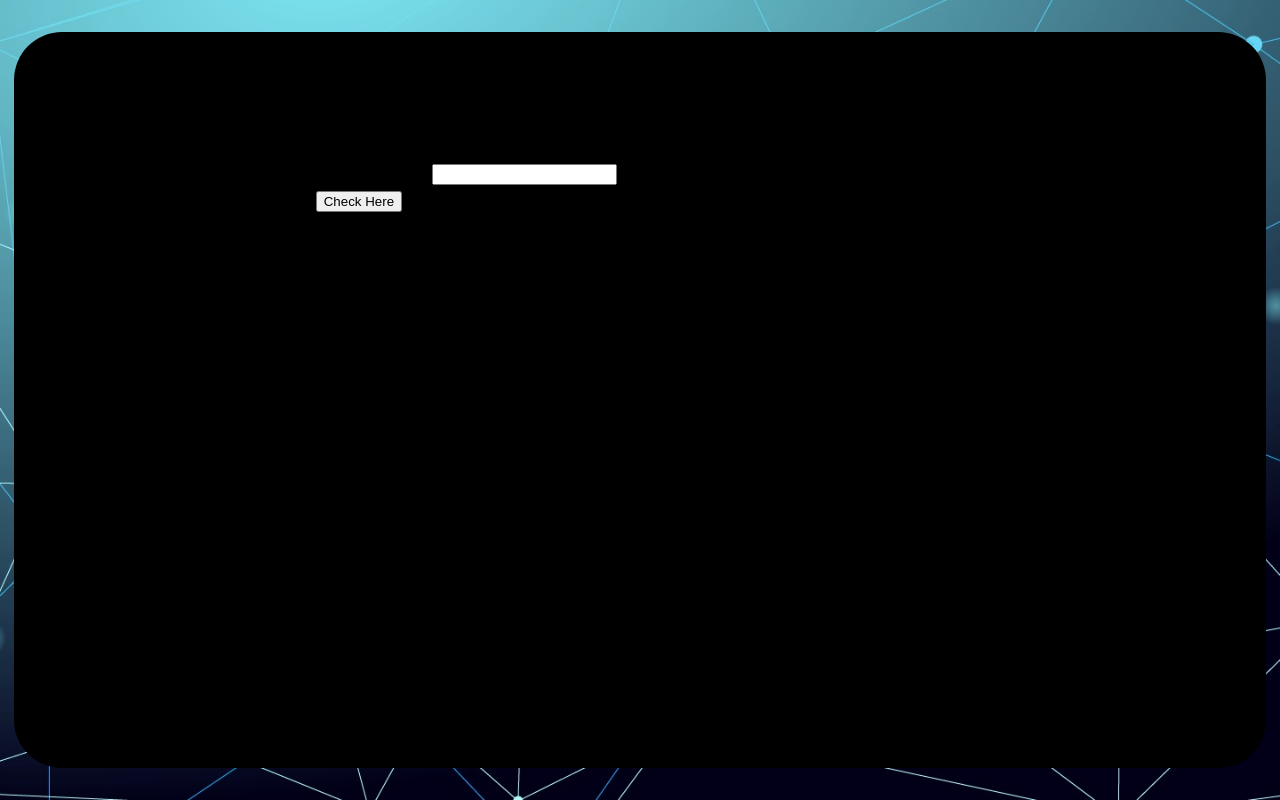
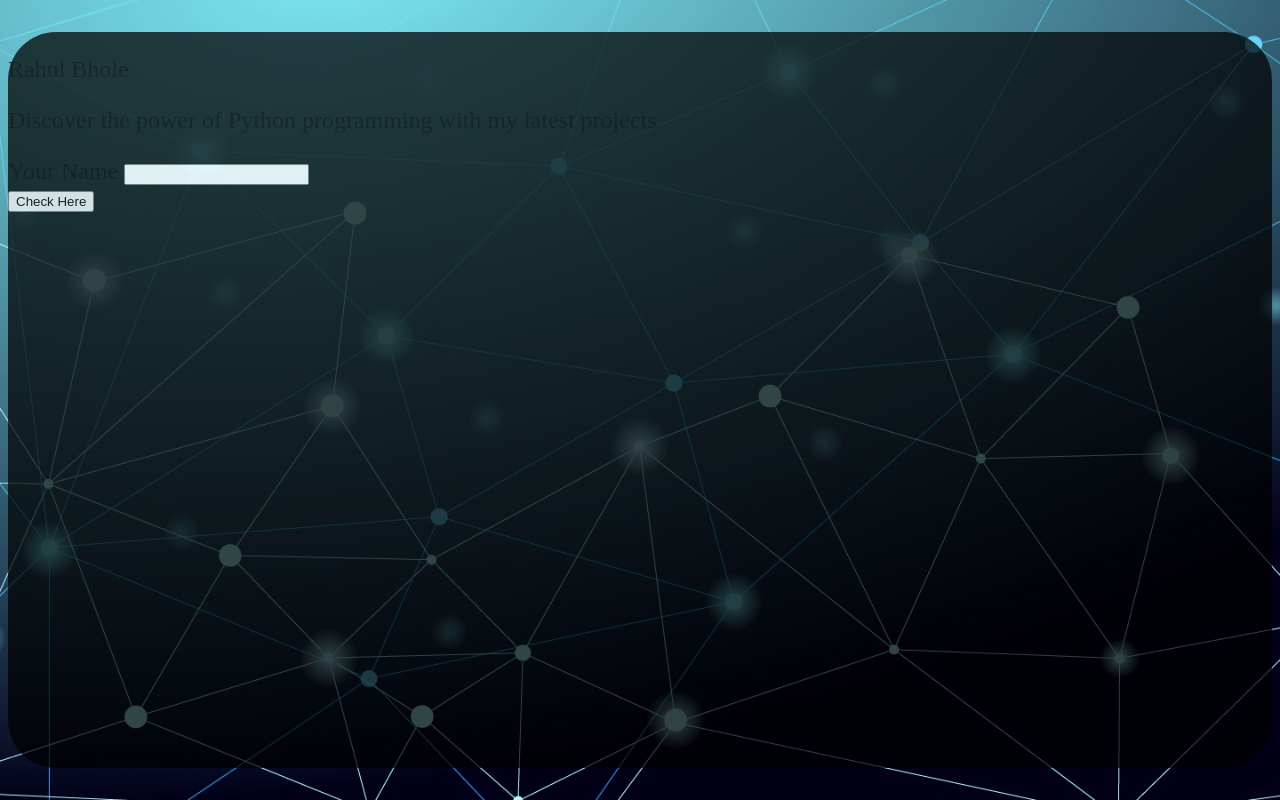
Before and after one commit to iamRahulB/flask-hello-world, a Flask app: page / in a window 1280 px wide. Run offline with Flask 2, Linux system fonts and the light colour scheme.

Commit message:
Update style.css

```diff
--- a/static/css/style.css
+++ b/static/css/style.css
@@ -12,19 +12,19 @@ body {
 	font-size:1rem;
 	  overflow: auto;
 
+
 }
 
 .container {
-  width: 99%;
+  width: 100%;
   border-radius: 2rem;
-  opacity: 1;
-  background-color: black;
-  position: relative;
+  opacity: 0.8;
+    background: linear-gradient(to bottom, rgba(0,0,0,0.9) 100%, rgba(0,0,0,0.6) 100%), transparent;
+
+
 	margin-top:1rem;
-	display:flex;
-	justify-content:center;
-height: 99%;
 	  min-height: 92vh;
+
 
 
 }
```
